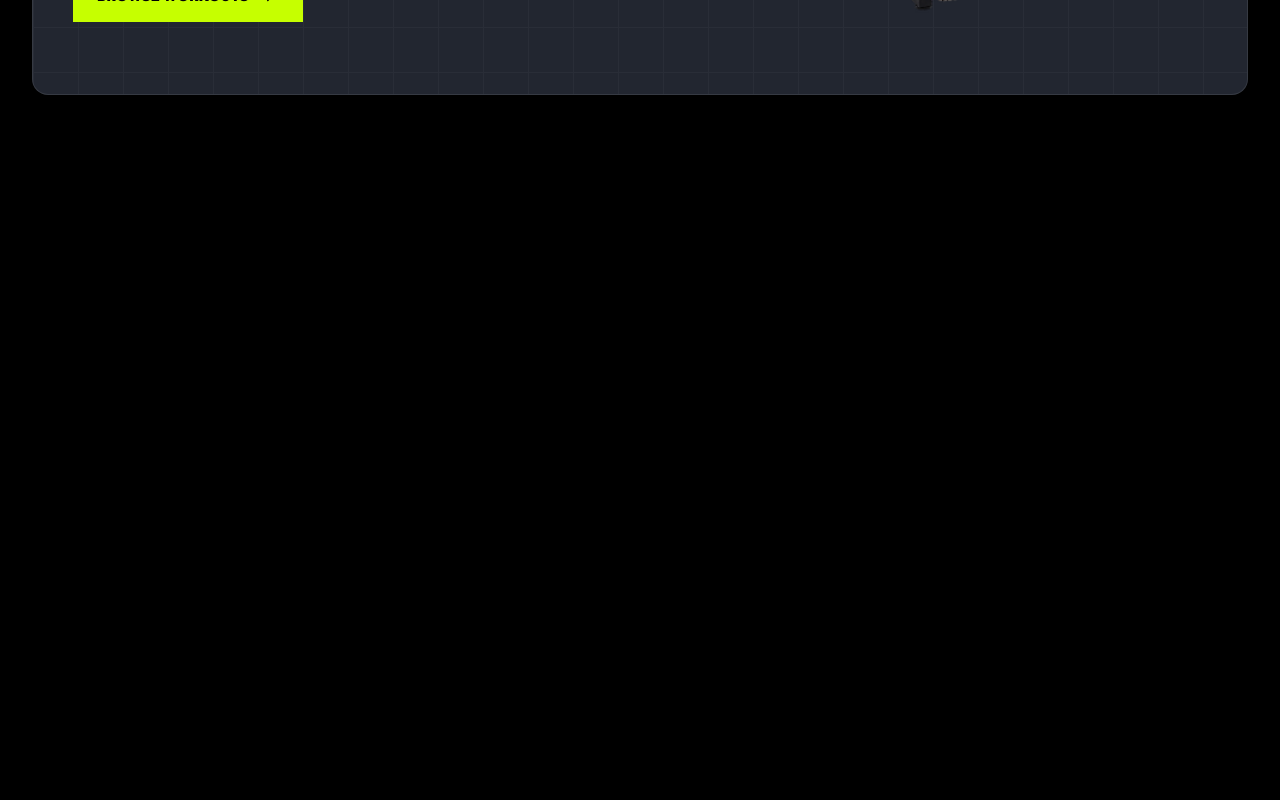
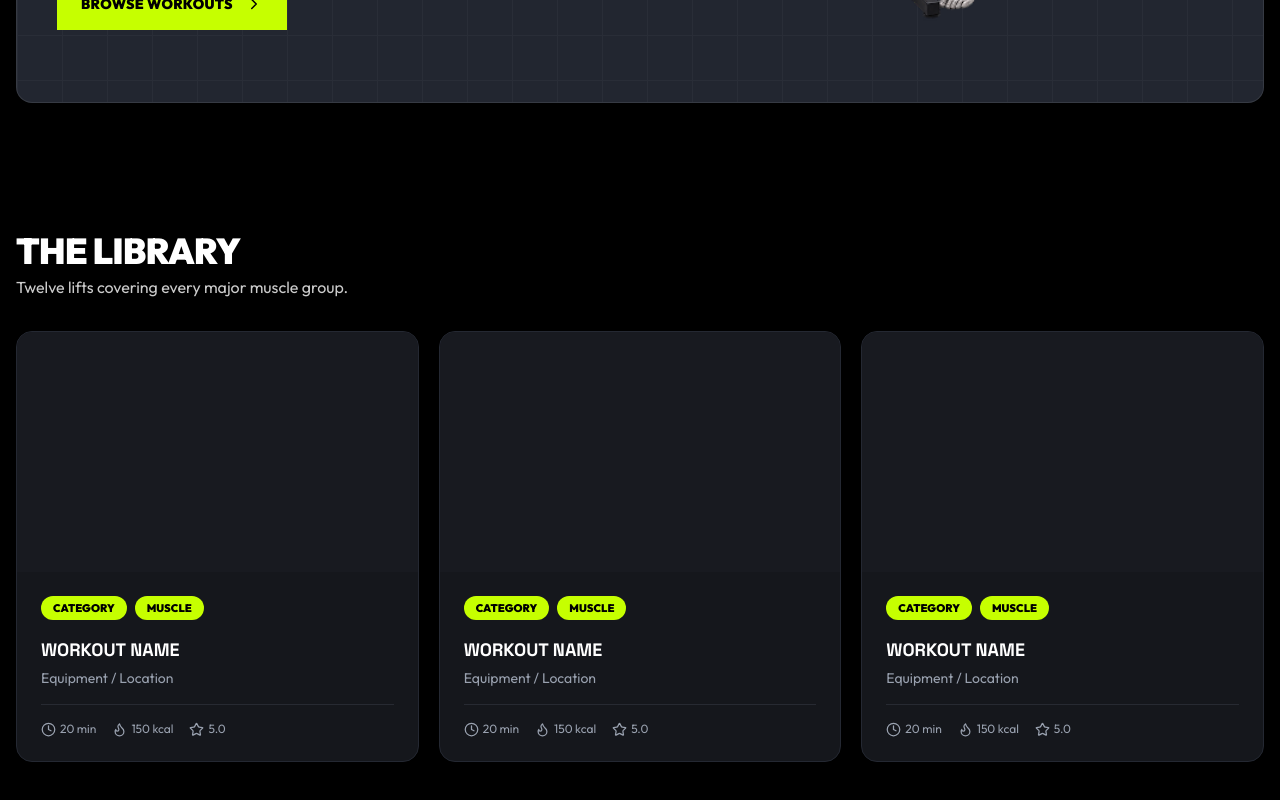
Before and after one commit to emranhossain-ador/workout-library, a Next.js app: page / in a window 1280 px wide. Shown: the part 586-1386 px from the top of the page. Before the commit the page ends 800 px from the top, so only its background shows below. Built offline with nearby package versions, Linux system fonts and the light colour scheme.

Commit message:
The Library Section added

```diff
--- /dev/null
+++ b/app/components/LibraryCard.tsx
@@ -0,0 +1,46 @@
+import { Clock, Flame, Star } from "lucide-react";
+
+const LibraryCard = () => {
+    return (
+        <article className="overflow-hidden rounded-2xl border border-[#242832] bg-[#15171c]">
+            {/* Image */}
+            <div className="h-52 bg-[#181a20] sm:h-60" />
+
+            <div className="p-6">
+
+            {/* Tags */}
+            <div className="mb-4 flex gap-2">
+                <span className="rounded-full bg-primary px-3 py-1 text-[11px] font-black uppercase text-black">
+                Category
+                </span>
+
+                <span className="rounded-full bg-primary px-3 py-1 text-[11px] font-black uppercase text-black">
+                Muscle
+                </span>
+            </div>
+
+            {/* Title */}
+            <h3 className="text-lg font-header font-black uppercase text-white">
+                Workout Name
+            </h3>
+
+            <p className="mt-1 text-sm text-gray-400">
+                Equipment / Location
+            </p>
+
+            {/* Divider */}
+            <div className="my-4 h-px bg-[#272a32]" />
+
+            {/* Information */}
+            <div className="flex items-center gap-4 text-xs text-gray-400">
+                <span className="flex items-center gap-1"><Clock size={15}/> 20 min</span>
+                <span className="flex items-center gap-1"><Flame size={15}/> 150 kcal</span>
+                <span className="flex items-center gap-1"><Star size={15}/> 5.0</span>
+            </div>
+
+            </div>
+        </article>
+    );
+};
+
+export default LibraryCard;
--- a/app/components/Navbar.tsx
+++ b/app/components/Navbar.tsx
@@ -10,7 +10,7 @@ const Navbar = ()=> {
     return (
 
         <header className="border-b border-white/8">
-            <div className="mx-auto flex h-19 container items-center justify-between px-5 sm:px-8 lg:px-10">
+            <div className="mx-auto flex h-19 container items-center justify-between px-4">
 
                 {/* Logo */}
                 <Link href="#" className="flex items-center gap-3">
--- a/app/components/home/HeroSection.tsx
+++ b/app/components/home/HeroSection.tsx
@@ -6,7 +6,7 @@ import Banner from "@/app/assets/images/banner.png"
 const HeroSection = ()=> {
 
     return (
-        <section className="container mx-auto px-4 py-8 sm:px-6 sm:py-12 lg:px-8 lg:py-10">
+        <section className="container mx-auto px-4 py-8 sm:py-10 lg:py-12">
             <div className="mx-auto max-w-350">
                 <div className="relative overflow-hidden rounded-2xl border border-white/9 bg-card">
                     {/* Decorative Grid */}
@@ -41,10 +41,8 @@ const HeroSection = ()=> {
                                 up.
                             </p>
 
-                            <a
-                                href="#workouts"
-                                className="mt-8 inline-flex items-center gap-3 bg-primary px-6 py-4 text-sm font-black uppercase tracking-wide text-black transition hover:bg-[#d4ff3d]"
-                            >
+                            <a href="#workouts"
+                                className="mt-8 inline-flex items-center gap-3 bg-primary px-6 py-4 text-sm font-black uppercase tracking-wide text-black transition hover:bg-[#d4ff3d]">
                                 Browse Workouts
                                 <ChevronRight size={18} />
                             </a>
--- /dev/null
+++ b/app/components/home/LibrarySection.tsx
@@ -0,0 +1,22 @@
+import LibraryCard from "../LibraryCard";
+import SectionTitle from "../ui/SectionTitle";
+
+
+const LibrarySection = ()=> {
+
+    return (
+        <section className="container mx-auto px-4 py-10">
+           <SectionTitle title="THE LIBRARY" subtitle="Twelve lifts covering every major muscle group." />
+
+            {/* Cards Grid */}
+            <div className="grid grid-cols-1 gap-5 md:grid-cols-2 xl:grid-cols-3">
+                <LibraryCard/>
+                <LibraryCard/>
+                <LibraryCard/>
+            </div>
+
+        </section>
+    );
+}
+
+export default LibrarySection;
--- /dev/null
+++ b/app/components/ui/SectionTitle.tsx
@@ -0,0 +1,19 @@
+interface TitleProps{
+    title: string;
+    subtitle: string;
+}
+
+const SectionTitle = ( { title, subtitle } : TitleProps)=> {
+    return(
+        <div className="mb-8">
+            <h2 className="text-3xl font-black uppercase tracking-tight text-foreground sm:text-4xl">
+                {title}
+            </h2>
+            <p className="mt-1 text-sm text-foreground/80 sm:text-base">
+                {subtitle}
+            </p>
+        </div>
+    );
+};
+
+export default SectionTitle;
--- a/app/page.tsx
+++ b/app/page.tsx
@@ -1,14 +1,18 @@
 import HeroSection from "./components/home/HeroSection";
+import LibrarySection from "./components/home/LibrarySection";
 
 
 export default function Home() {
 
   return (
 
-    <main>
+    <main className="space-y-10">
 
       {/* Hero Section */}
       <HeroSection/>
+
+      {/* Hero Section */}
+      <LibrarySection/>
 
     </main>
 
```
